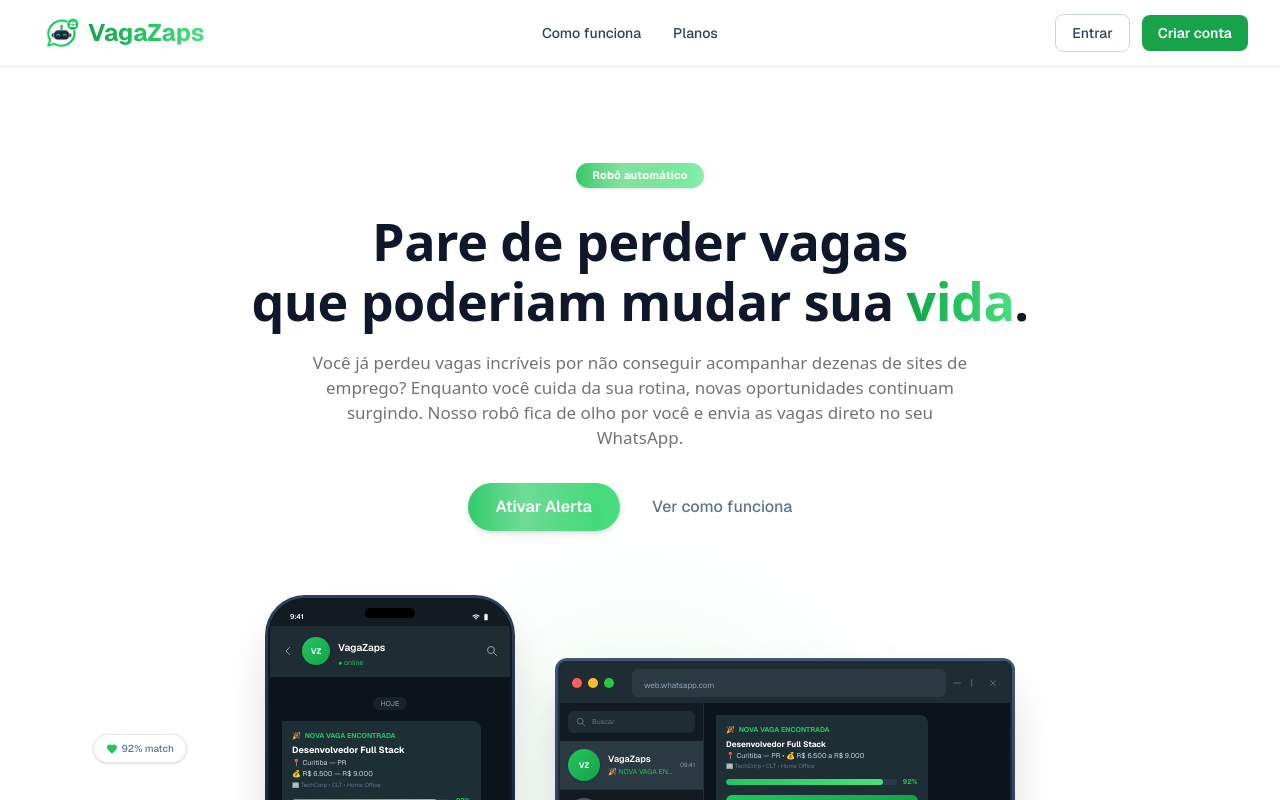
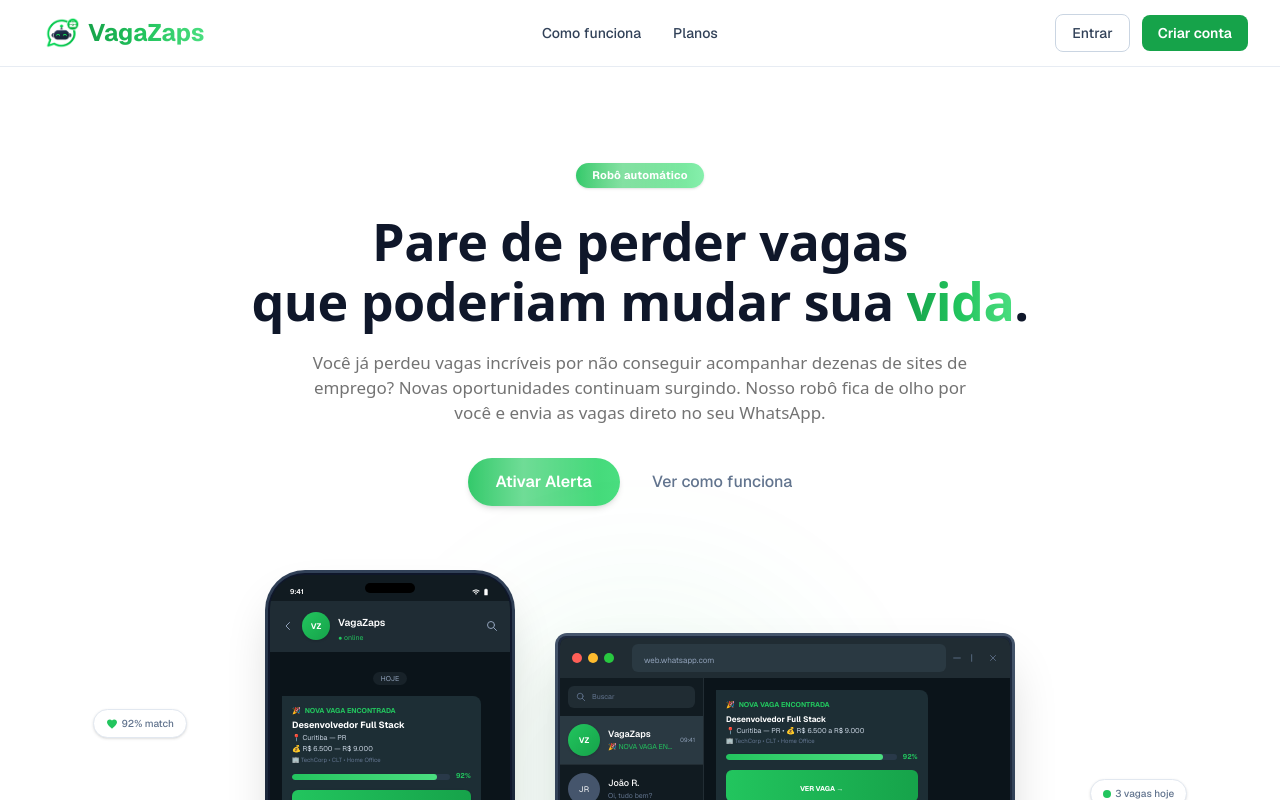
Before and after one commit to Marcoszcoder/vagazaps, a Next.js app: page / in a window 1280 px wide. Shown: the top 800 px of the page. Built offline with nearby package versions, Linux system fonts and the light colour scheme.

Commit message:
fix: remove phrase from description, capitalize Novas

```diff
--- a/src/components/landing/HeroSection.tsx
+++ b/src/components/landing/HeroSection.tsx
@@ -255,8 +255,8 @@
             className="mx-auto mt-5 max-w-2xl lg:mx-auto"
             style={{ fontFamily: 'system-ui, sans-serif', fontWeight: 400, fontSize: '14px', lineHeight: '24px', color: 'lab(48.496 0 0)' }}
           >
-            <span className="hidden lg:inline text-[17px]">Você já perdeu vagas incríveis por não conseguir acompanhar dezenas de sites de emprego? Enquanto você cuida da sua rotina, novas oportunidades continuam surgindo. Nosso robô fica de olho por você e envia as vagas direto no seu WhatsApp.</span>
-            <span className="lg:hidden">Você já perdeu vagas incríveis por não conseguir acompanhar dezenas de sites de emprego? Enquanto você cuida da sua rotina, novas oportunidades continuam surgindo. Nosso robô fica de olho por você e envia as vagas direto no seu WhatsApp.</span>
+            <span className="hidden lg:inline text-[17px]">Você já perdeu vagas incríveis por não conseguir acompanhar dezenas de sites de emprego? Novas oportunidades continuam surgindo. Nosso robô fica de olho por você e envia as vagas direto no seu WhatsApp.</span>
+            <span className="lg:hidden">Você já perdeu vagas incríveis por não conseguir acompanhar dezenas de sites de emprego? Novas oportunidades continuam surgindo. Nosso robô fica de olho por você e envia as vagas direto no seu WhatsApp.</span>
           </p>
           <div className="mt-8 flex flex-row items-center justify-center gap-3">
             <Link
```
